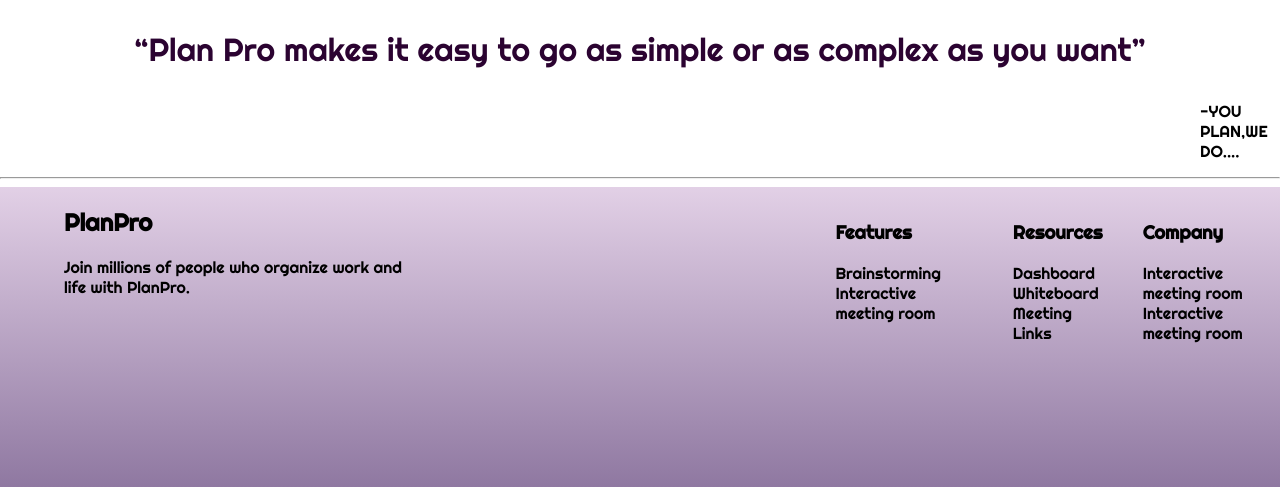
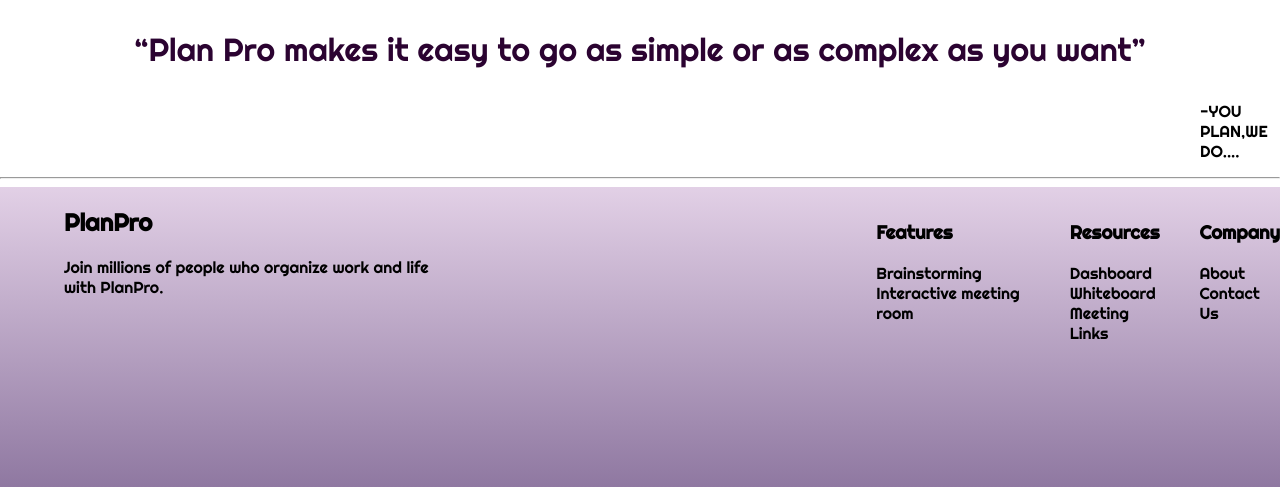
Before and after one commit to Geek-shreya/PlanPro, a plain HTML site: page landingpage.html in a window 1280 px wide. Shown: the part 1392-1879 px from the top of the page. Drawn offline with nearby package versions, Linux system fonts and the light colour scheme.

Commit message:
updtation

```diff
--- a/landingpage.html
+++ b/landingpage.html
@@ -14,7 +14,7 @@
   <section class="nav-bar">
   <div class="nav-container">
     <div class="brand">
-     <a href="landingpage.html"> <img src="Planpro logo.jpeg"></a>
+     <a href="landingpage.html"> <img src="planpro.jpg.png"></a>
     </div>
     <nav>
       <div class="nav-mobile"><a id="nav-toggle" href="#!"><span></span></a></div>
@@ -192,8 +192,8 @@
           Company
         </h3>
         <li></li>
-        <li>Interactive meeting room</li>
-        <li>Interactive meeting room</li>
+        <li>About</li>
+        <li>Contact Us</li>
       </ul>
      </div>
 
```
Also changed, not shown: planpro.jpg.png (added).
